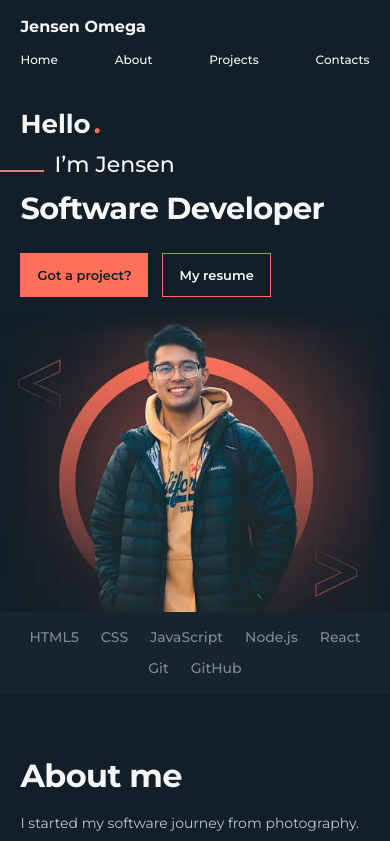
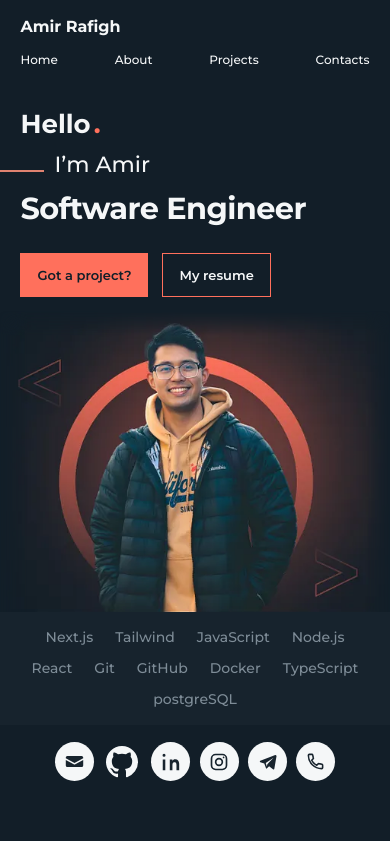
Before and after one commit to amir-rafigh/amir-rafigh-website, a Next.js app: page / in a window 390 px wide. Shown: the top 841 px of the page. Built offline with nearby package versions, Linux system fonts and the light colour scheme.

Commit message:
Enhance social links in the homepage by adding Instagram, Telegram, and Phone icons. Update global styles for social link responsiveness and adjust profile information with new details and links.

```diff
--- a/src/app/globals.css
+++ b/src/app/globals.css
@@ -607,13 +607,15 @@ section[id] {
 
 .social-links {
   display: flex;
+  flex-wrap: wrap;
   justify-content: center;
-  gap: 24px;
+  gap: clamp(8px, 2.4vw, 24px);
   margin-block-start: 17px;
 }
 
 .social-link {
   display: inline-flex;
+  flex: none;
   align-items: center;
   justify-content: center;
   width: 34px;
@@ -859,8 +861,8 @@ section[id] {
   }
 
   .social-link {
-    width: 40px;
-    height: 40px;
+    width: clamp(36px, 10vw, 40px);
+    height: clamp(36px, 10vw, 40px);
   }
 }
 
--- a/src/app/page.tsx
+++ b/src/app/page.tsx
@@ -4,9 +4,12 @@ import { PortfolioAction } from "@/components/portfolio-action";
 import {
   ArrowUpRight,
   GitHubIcon,
+  InstagramIcon,
   LinkedInIcon,
   MailIcon,
+  PhoneIcon,
   ServiceIcon,
+  TelegramIcon,
 } from "@/components/portfolio-icons";
 import {
   profile,
@@ -118,6 +121,42 @@ export default function Home() {
             {technologies.map((technology) => <li key={technology}>{technology}</li>)}
           </ul>
         </div>
+        <div className="social-links">
+            <a
+              className="social-link"
+              href={profile.email ? "mailto:" + profile.email : "#contact"}
+              aria-label="Email"
+            >
+              <MailIcon />
+            </a>
+            <PortfolioAction
+              href={profile.githubUrl}
+              className="social-link social-github"
+              label={<GitHubIcon />}
+              accessibleLabel="GitHub profile"
+              title="GitHub"
+            >
+              <p>The GitHub profile will be linked when the demo content is updated.</p>
+            </PortfolioAction>
+            <PortfolioAction
+              href={profile.linkedinUrl}
+              className="social-link"
+              label={<LinkedInIcon />}
+              accessibleLabel="LinkedIn profile"
+              title="LinkedIn"
+            >
+              <p>The LinkedIn profile will be linked when the demo content is updated.</p>
+            </PortfolioAction>
+            <a className="social-link" href={profile.instagramUrl} aria-label="Instagram">
+              <InstagramIcon />
+            </a>
+            <a className="social-link" href={profile.telegramUrl} aria-label="Telegram">
+              <TelegramIcon />
+            </a>
+            <a className="social-link" href={"tel:" + profile.tel} aria-label={"Call " + profile.name}>
+              <PhoneIcon />
+            </a>
+          </div>
 
         <section className="container about" id="about" aria-labelledby="about-title">
           <ul className="service-list" aria-label="Services">
@@ -186,6 +225,15 @@ export default function Home() {
             >
               <p>The LinkedIn profile will be linked when the demo content is updated.</p>
             </PortfolioAction>
+            <a className="social-link" href={profile.instagramUrl} aria-label="Instagram">
+              <InstagramIcon />
+            </a>
+            <a className="social-link" href={profile.telegramUrl} aria-label="Telegram">
+              <TelegramIcon />
+            </a>
+            <a className="social-link" href={"tel:" + profile.tel} aria-label={"Call " + profile.name}>
+              <PhoneIcon />
+            </a>
           </div>
         </div>
       </footer>
--- a/src/components/portfolio-icons.tsx
+++ b/src/components/portfolio-icons.tsx
@@ -93,3 +93,29 @@ export function LinkedInIcon() {
     </svg>
   );
 }
+
+export function InstagramIcon() {
+  return (
+    <svg width="20" height="20" viewBox="0 0 24 24" fill="none" stroke="currentColor" strokeWidth="2" aria-hidden="true">
+      <rect x="3" y="3" width="18" height="18" rx="5" />
+      <circle cx="12" cy="12" r="4" />
+      <circle cx="17.5" cy="6.5" r="1" fill="currentColor" stroke="none" />
+    </svg>
+  );
+}
+
+export function TelegramIcon() {
+  return (
+    <svg width="20" height="20" viewBox="0 0 24 24" fill="currentColor" aria-hidden="true">
+      <path fillRule="evenodd" d="M21.9 4.1a1 1 0 0 0-1.2-.5L2.8 10.5c-.8.3-.8 1.4 0 1.7l4.7 1.5 2 5.6a.8.8 0 0 0 1.3.3l2.5-2.4 4.7 3.4a1 1 0 0 0 1.6-.6l2.6-15c.1-.3 0-.6-.3-.9ZM9.3 13.1l9.4-6.2-7.5 7.7-.6 2.9-1.3-4.4Z" />
+    </svg>
+  );
+}
+
+export function PhoneIcon() {
+  return (
+    <svg width="19" height="19" viewBox="0 0 24 24" fill="none" stroke="currentColor" strokeWidth="2" strokeLinejoin="round" aria-hidden="true">
+      <path d="M7.4 3H4.2C3.5 3 3 3.5 3 4.2 3 13.5 10.5 21 19.8 21c.7 0 1.2-.5 1.2-1.2v-3.2c0-.6-.4-1-.9-1.1l-3.7-.8c-.4-.1-.8 0-1 .3l-1.8 1.8a14 14 0 0 1-6.4-6.4L9 8.6c.3-.2.4-.6.3-1l-.8-3.7c-.1-.5-.5-.9-1.1-.9Z" />
+    </svg>
+  );
+}
--- a/src/data/portfolio.ts
+++ b/src/data/portfolio.ts
@@ -18,10 +18,10 @@ export type Project = {
 // Replace these values and the images in public/portfolio with your own.
 // Leave a URL empty to show a demo preview in its place.
 export const profile = {
-  name: "Jensen Omega",
-  firstName: "Jensen",
-  role: "Software Developer",
-  bio: "I started my software journey from photography. Through that, I learned to love the process of creating from scratch. Since then, this has led me to software development as it fulfills my love for learning and building things.",
+  name: "Amir Rafigh",
+  firstName: "Amir",
+  role: "Software Engineer",
+  bio: "I'm a Software Engineer passionate about designing and building scalable, efficient, and user-focused web applications, turning complex ideas into reliable digital solutions.",
   portrait: {
     src: "/portfolio/jensen-omega.webp",
     alt: "Jensen wearing glasses and a dark jacket in front of a coral ring",
@@ -29,19 +29,25 @@ export const profile = {
     height: 396,
   } satisfies PortfolioImage,
   resumeUrl: "",
-  email: "",
-  githubUrl: "",
-  linkedinUrl: "",
+  email: "amir.rafigh.work@gmail.com",
+  githubUrl: "https://github.com/amir-rafigh",
+  linkedinUrl: "https://www.linkedin.com/in/amir-rafigh-",
+  instagramUrl: "https://www.instagram.com/amir_rafigh_",
+  telegramUrl: "https://t.me/Amir_rafigh_01",
+  tel: "+989397804934",
 };
 
 export const technologies = [
-  "HTML5",
-  "CSS",
+  "Next.js",
+  "Tailwind",
   "JavaScript",
   "Node.js",
   "React",
   "Git",
   "GitHub",
+  "Docker",
+  "TypeScript",
+  "postgreSQL"
 ];
 
 export const services = [
@@ -51,9 +57,8 @@ export const services = [
 ] as const;
 
 export const statistics = [
-  { value: 120, suffix: "+", label: "Completed Projects" },
-  { value: 95, suffix: "%", label: "Client satisfaction" },
-  { value: 10, suffix: "+", label: "Years of experience" },
+  { value: 5, suffix: "+", label: "Completed Projects" },
+  { value: 3, suffix: "+", label: "Years of experience" },
 ];
 
 export const projects: Project[] = [
```
